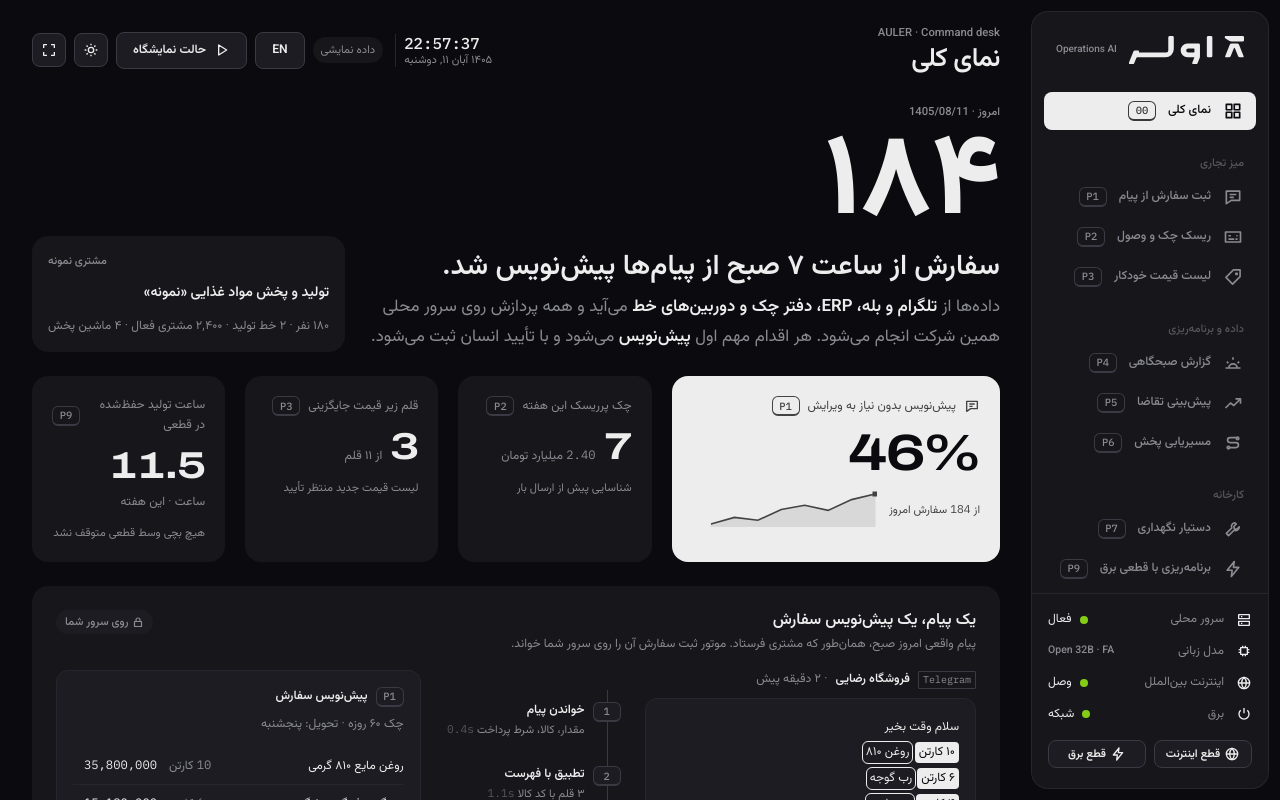
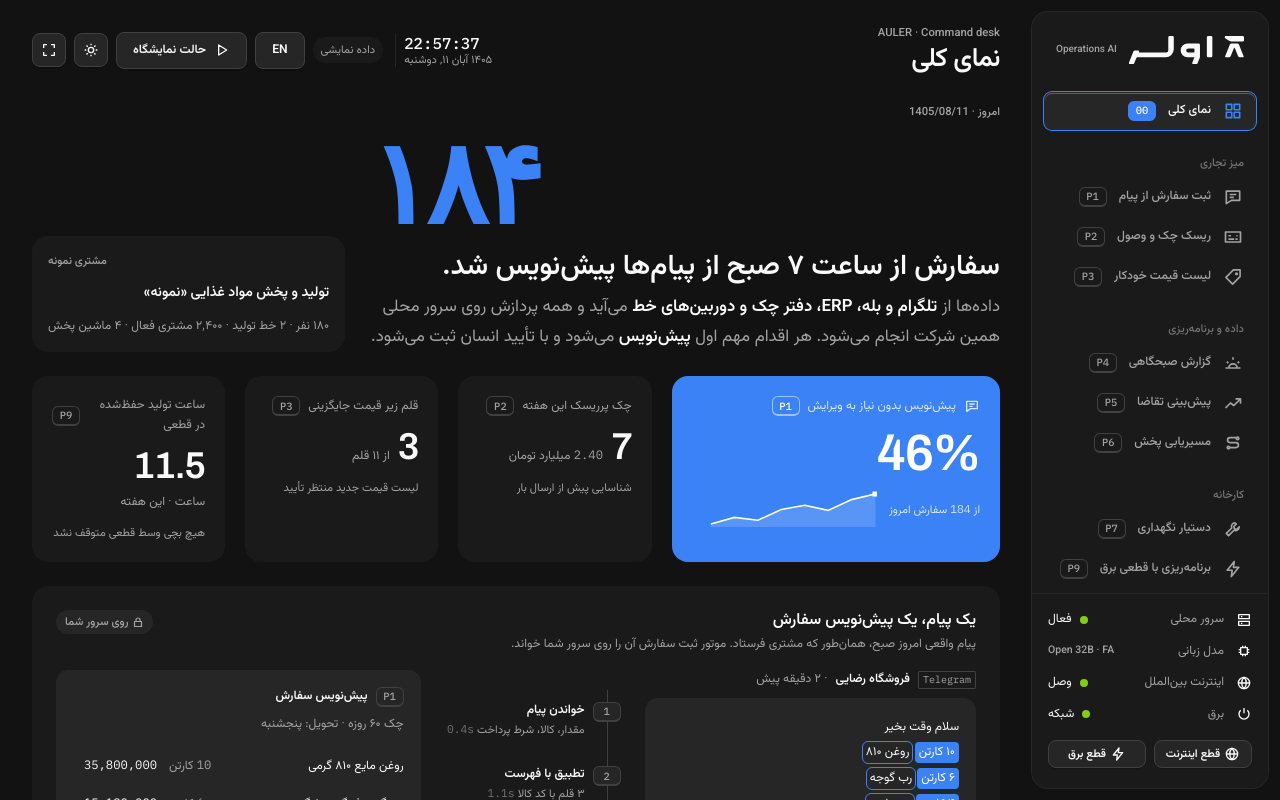
Before and after one commit to Bardmalek/auler, a plain HTML site: page index.html in a window 1280 px wide. Drawn offline with Linux system fonts and the light colour scheme.

Commit message:
Revert to the coloured BoardUI-style version

```diff
--- a/index.html
+++ b/index.html
@@ -843,36 +843,40 @@ html[lang="en"] .gantt .axis > div:last-child { order: -1; }
    BOLD LAYER · look borrowed from BoardUI (boardui.com) theme tokens:
    neutral greys, soft rounded cards, floating sidebar, blue accent.
    ===================================================================== */
-/* colours and type: AULER brand pack (monochrome). Only status dots carry colour. */
 :root {
-  --bg: #0B0B0F; --surface: #16161B; --raised: #1C1C22;
-  --border: #26262E; --border-strong: #3A3A44;
-  --text: #EDEDED; --muted: #8A8A92; --faint: #55555C;
-  --hl: #EDEDED; --on-hl: #0B0B0F;
-  --accent: var(--hl); --on-accent: var(--on-hl);
-  --s1: #EDEDED; --s2: #B4B4BA; --s3: #8A8A92; --s4: #55555C;
-  --grid: #26262E; --hatch: rgba(237, 237, 237, .62);
-  --signal: var(--text);
-  --ok: #84cc16; --live: #3b82f6;
+  --bg: #121212; --surface: #1a1a1a; --raised: #262626;
+  --border: #262626; --border-strong: #404040;
+  --text: #fafafa; --muted: #a3a3a3; --faint: #737373;
+  --hl: #fafafa; --on-hl: #0a0a0a;
+  --accent: #3b82f6; --accent-soft: rgba(59, 130, 246, .16); --on-accent: #ffffff;
+  --s1: #3b82f6; --s2: #60a5fa; --s3: #737373; --s4: #404040;
+  --grid: #262626; --hatch: rgba(163, 163, 163, .6);
+  --signal: #f43f5e; --signal-soft: rgba(244, 63, 94, .14);
+  --ok: #84cc16; --ok-soft: rgba(132, 204, 22, .14);
+  --warn: #f59e0b; --warn-soft: rgba(245, 158, 11, .14);
   --radius: 8px; --radius-card: 16px;
-  --shadow-card: none;
-  --shadow-sidebar: 0 0 0 1px #26262E;
+  --shadow-card: 0 1px 1px 0 rgb(0 0 0 / .2);
+  --shadow-sidebar: 0 0 0 1px #262626;
   --rail: 248px;
 }
 :root[data-theme="light"] {
-  --bg: #EDEDED; --surface: #FFFFFF; --raised: #F5F5F6;
-  --border: #D4D4D8; --border-strong: #B4B4BA;
-  --text: #0B0B0F; --muted: #55555C; --faint: #8A8A92;
-  --hl: #0B0B0F; --on-hl: #EDEDED;
-  --s1: #0B0B0F; --s2: #55555C; --s3: #8A8A92; --s4: #B4B4BA;
-  --grid: #E3E3E6; --hatch: rgba(11, 11, 15, .62);
-  --ok: #4d7c0f; --live: #2563eb;
-  --shadow-sidebar: 0 0 0 1px #D4D4D8;
+  --bg: #ffffff; --surface: #f7f7f7; --raised: #ffffff;
+  --border: #ebebeb; --border-strong: #d4d4d4;
+  --text: #0a0a0a; --muted: #737373; --faint: #a3a3a3;
+  --hl: #0a0a0a; --on-hl: #ffffff;
+  --accent: #2563eb; --accent-soft: rgba(37, 99, 235, .1);
+  --s1: #2563eb; --s2: #93c5fd; --s3: #a3a3a3; --s4: #d4d4d4;
+  --grid: #ebebeb; --hatch: rgba(115, 115, 115, .6);
+  --signal: #e11d48; --signal-soft: rgba(225, 29, 72, .08);
+  --ok: #4d7c0f; --ok-soft: rgba(101, 163, 13, .12);
+  --warn: #b45309; --warn-soft: rgba(245, 158, 11, .14);
+  --shadow-card: 0 1px 1px 0 rgb(0 0 0 / .05);
+  --shadow-sidebar: 0 1px 0 0 rgb(0 0 0 / .02), 0 1px 12px 0 rgb(0 0 0 / .06), 0 0 1px 0 rgb(0 0 0 / .32);
 }
 
 /* type: plain, confident, bigger */
-html[lang="en"] h1, html[lang="en"] h2, html[lang="en"] h3 { font-stretch: 125%; letter-spacing: -.01em; }
-.disp { font-stretch: 125%; font-weight: 700; letter-spacing: -.01em; }
+html[lang="en"] h1, html[lang="en"] h2, html[lang="en"] h3 { font-stretch: 100%; letter-spacing: -.015em; }
+.disp { font-stretch: 100%; font-weight: 600; letter-spacing: -.03em; }
 .topbar { border-bottom: 0; padding: 24px 32px 8px; min-height: 0; }
 .topbar h1 { font-size: 1.75rem; font-weight: 600; letter-spacing: -.02em; }
 .view { padding: 16px 32px 96px; }
@@ -884,14 +888,14 @@ html[lang="en"] h1, html[lang="en"] h2, html[lang="en"] h3 { font-stretch: 125%;
 /* floating sidebar */
 .app { background: var(--bg); }
 .rail { margin: 12px; margin-inline-end: 0; border: 0; border-radius: var(--radius-card); background: var(--surface); box-shadow: var(--shadow-sidebar); overflow: hidden; }
-
+:root[data-theme="light"] .rail { background: #ffffff; }
 .nav-item { border-radius: var(--radius); color: var(--muted); padding: 8px 12px; }
 .nav-item:hover { background: var(--raised); border-color: transparent; color: var(--text); }
-
-.nav-item[aria-current="page"] { background: var(--hl); color: var(--on-hl); }
-
-
-.nav-item[aria-current="page"] .key { background: transparent; color: var(--on-hl); border-color: currentColor; opacity: .8; }
+:root[data-theme="light"] .nav-item:hover { background: #f7f7f7; }
+.nav-item[aria-current="page"] { background: var(--raised); color: var(--text); box-shadow: 0 0 0 1px var(--accent), inset 0 1px 0 0 rgb(255 255 255 / .25); }
+:root[data-theme="light"] .nav-item[aria-current="page"] { background: #f7f7f7; }
+.nav-item[aria-current="page"] .ico { color: var(--accent); }
+.nav-item[aria-current="page"] .key { background: var(--accent); color: var(--on-accent); border-color: var(--accent); opacity: 1; }
 .rail-status { border-top: 1px solid var(--border); }
 
 /* cards: soft, rounded, borderless */
@@ -899,21 +903,21 @@ html[lang="en"] h1, html[lang="en"] h2, html[lang="en"] h3 { font-stretch: 125%;
 .card.flat { background: transparent; }
 .kpi { background: var(--surface); border: 0; border-radius: var(--radius-card); padding: 20px; gap: 12px; }
 button.kpi:hover { background: var(--raised); }
-
+:root[data-theme="light"] button.kpi:hover { background: #f2f2f2; }
 .kpi .val .disp { font-size: 2.5rem; }
 .kpis.lead .kpi:first-child { background: var(--accent); color: var(--on-accent); }
-.kpis.lead .kpi:first-child .top, .kpis.lead .kpi:first-child .foot, .kpis.lead .kpi:first-child .u { color: var(--on-hl); opacity: .75; }
-.kpis.lead .kpi:first-child .key { color: var(--on-hl); border-color: currentColor; }
-.kpis.lead .kpi:first-child svg path { stroke: var(--on-hl) !important; }
-.kpis.lead .kpi:first-child svg path:first-child { fill: var(--on-hl) !important; opacity: .12 !important; }
-.kpis.lead .kpi:first-child svg rect { fill: var(--on-hl) !important; }
+.kpis.lead .kpi:first-child .top, .kpis.lead .kpi:first-child .foot, .kpis.lead .kpi:first-child .u { color: rgb(255 255 255 / .8); }
+.kpis.lead .kpi:first-child .key { color: #fff; border-color: rgb(255 255 255 / .5); }
+.kpis.lead .kpi:first-child svg path { stroke: #fff !important; }
+.kpis.lead .kpi:first-child svg path:first-child { fill: #fff !important; opacity: .15 !important; }
+.kpis.lead .kpi:first-child svg rect { fill: #fff !important; }
 
 /* inner surfaces sit raised on cards */
 .bubble, .m2o .out, .voice, .paper, .tg, .ans { background: var(--raised); border-color: var(--border); border-radius: 12px; box-shadow: var(--shadow-card); }
 .m2o .step .key { background: var(--raised); }
 .m2o .step .key.on { background: var(--accent); color: var(--on-accent); border-color: var(--accent); }
 .bubble .mk-q { background: var(--accent); color: var(--on-accent); border-radius: 4px; }
-.bubble .mk-p { border-radius: 4px; }
+.bubble .mk-p { outline-color: var(--accent); border-radius: 4px; }
 
 /* buttons */
 .btn { border-radius: var(--radius); border-color: var(--border-strong); background: var(--raised); box-shadow: var(--shadow-card); }
@@ -922,22 +926,24 @@ button.kpi:hover { background: var(--raised); }
 .seg { border-radius: 10px; border-color: var(--border); background: var(--surface); }
 .seg button { border-radius: 8px; }
 .seg button[aria-pressed="true"] { background: var(--raised); color: var(--text); box-shadow: 0 0 0 1px var(--border-strong); }
-input[type=range]::-webkit-slider-thumb { border-radius: 50%; }
-input[type=range]::-moz-range-thumb { border-radius: 50%; }
+input[type=range]::-webkit-slider-thumb { background: var(--accent); border-radius: 50%; }
+input[type=range]::-moz-range-thumb { background: var(--accent); border-radius: 50%; }
 
 /* pills and status: tinted chips instead of outlines */
 .pill { border-radius: 999px; border-color: transparent; background: var(--raised); }
 .pill.solid { background: var(--accent); color: var(--on-accent); border-color: var(--accent); }
-.pill.risk { background: transparent; color: var(--text); border-color: var(--text); }
-.pill.warn { background: transparent; color: var(--text); border-color: var(--border-strong); }
+.pill.risk { background: var(--signal-soft); color: var(--signal); border-color: transparent; }
+.pill.risk::before { display: none; }
+.pill.warn { background: var(--warn-soft); color: var(--warn); border-color: transparent; }
 .verdict { border-radius: 10px; border: 0; }
-.verdict.ok { background: var(--hl); color: var(--on-hl); }
-.verdict.review { border: 1px solid var(--text); }
+.verdict.ok { background: var(--ok-soft); color: var(--ok); }
+.verdict.review { background: var(--warn-soft); color: var(--warn); }
+.verdict.review::before { display: none; }
 .check .b { border-radius: 6px; }
 .check.ok .b { background: var(--accent); border-color: var(--accent); color: var(--on-accent); }
 .dot { background: var(--ok); }
 .dot.off { background: transparent; border-color: var(--faint); }
-.dot.pulse { background: var(--live); }
+.dot.pulse { background: var(--accent); }
 .meter { border-radius: 999px; height: 8px; }
 .meter > i { border-radius: 999px; background: var(--accent); }
 .key { border-radius: 6px; }
@@ -949,7 +955,7 @@ input[type=range]::-moz-range-thumb { border-radius: 50%; }
 
 /* overview hero: the number is the headline */
 .hello h2 { font-size: clamp(1.5rem, 2.2vw, 2rem); font-weight: 600; line-height: 1.3; }
-.hello h2 #ovDrafted { display: block; font-family: var(--font-display); font-stretch: 125%; font-weight: 700; font-size: clamp(4.5rem, 9vw, 8rem); line-height: .95; letter-spacing: -.02em; color: var(--text); margin-bottom: 8px; direction: ltr; unicode-bidi: isolate; }
+.hello h2 #ovDrafted { display: block; font-family: var(--font-display); font-stretch: 100%; font-size: clamp(4.5rem, 9vw, 8rem); line-height: .95; letter-spacing: -.05em; color: var(--accent); margin-bottom: 8px; direction: ltr; unicode-bidi: isolate; }
 .hello .card { box-shadow: none; }
 
 @media (max-width: 900px) {
@@ -962,8 +968,6 @@ input[type=range]::-moz-range-thumb { border-radius: 50%; }
 html[dir="ltr"] .ico:has(use[href="#i-arrow"]), html[lang="en"] .ico:has(use[href="#i-arrow"]) { transform: scaleX(-1); }
 .rail-logo .label { white-space: nowrap; }
 .st-btns .btn { padding: 4px 8px; min-width: 0; gap: 4px; }
-html[lang="fa"] .hello h2 #ovDrafted { font-family: var(--font-fa); direction: rtl; letter-spacing: 0; font-weight: 800; }
-.m2o .out .total .disp { font-size: 1.4rem; }
 
 </style>
 </head>
@@ -2404,7 +2408,7 @@ function marginChart() {
   CATALOG.forEach((s, i) => {
     const m = marginOf(s), y = pt + i * rowH + 5, h = rowH - 10;
     const a = x(Math.min(0, m)), b = x(Math.max(0, m));
-    g += `<rect x="${a}" y="${y}" width="${Math.max(1.5, b - a)}" height="${h}" style="${m < 0 ? 'fill:url(#hatch);stroke:var(--s1);stroke-width:1.2' : m < S.targetMargin / 2 ? 'fill:var(--s3)' : 'fill:var(--s1)'}"></rect>`;
+    g += `<rect x="${a}" y="${y}" width="${Math.max(1.5, b - a)}" height="${h}" style="${m < 0 ? 'fill:var(--signal)' : m < S.targetMargin / 2 ? 'fill:var(--s3)' : 'fill:var(--s1)'}"></rect>`;
     g += EN() ? `<text x="4" y="${y + h - 3}" text-anchor="start" style="font-size:12px;fill:var(--text)">${s.enShort}</text>` : `<text class="fa" x="${W - 4}" y="${y + h - 3}" text-anchor="end" style="font-size:12px;fill:var(--text)">${s.short}</text>`;
     g += `<rect x="0" y="${y - 4}" width="${W}" height="${rowH}" style="fill:transparent" data-tip="<div class='tt'>${skuName(s)}</div>${T('حاشیه با قیمت جایگزینی', 'Margin at replacement cost')}: ${(m * 100).toFixed(1)}%<br>${T('قیمت فعلی', 'Current price')}: ${moneyFa(s.price)}<br>${T('قیمت جایگزینی', 'Replacement cost')}: ${moneyFa(replCost(s))}"></rect>`;
   });
@@ -2445,7 +2449,7 @@ defineView('pricing', {
       <div class="card c7">
         <div class="card-h"><div><h2>${T('حاشیه هر قلم', 'Margin per SKU')}</h2><div class="sub">${T('خط‌چین: حاشیه هدف', 'Dashed line: target margin')}</div></div></div>
         <div id="mChart"></div>
-        <div class="legend"><span><i class="box s1"></i>${T('سالم', 'Healthy')}</span><span><i class="box"></i>${T('ناکافی', 'Thin')}</span><span><i class="box ht"></i>${T('زیر قیمت جایگزینی', 'Below replacement cost')}</span></div>
+        <div class="legend"><span><i class="box s1"></i>${T('سالم', 'Healthy')}</span><span><i class="box"></i>${T('ناکافی', 'Thin')}</span><span><i class="box" style="background:var(--signal);border-color:var(--signal)"></i>${T('زیر قیمت جایگزینی', 'Below replacement cost')}</span></div>
       </div>
       <div class="card c5">
         <div class="card-h"><div><h3>${T('قیمت بر اساس نوع پرداخت', 'Price by payment term')}</h3><div class="sub">${T('چند درصد گران‌تر از نقد تا ارزش واقعی حفظ شود', 'How far above cash to keep the real value')}</div></div></div>
```
